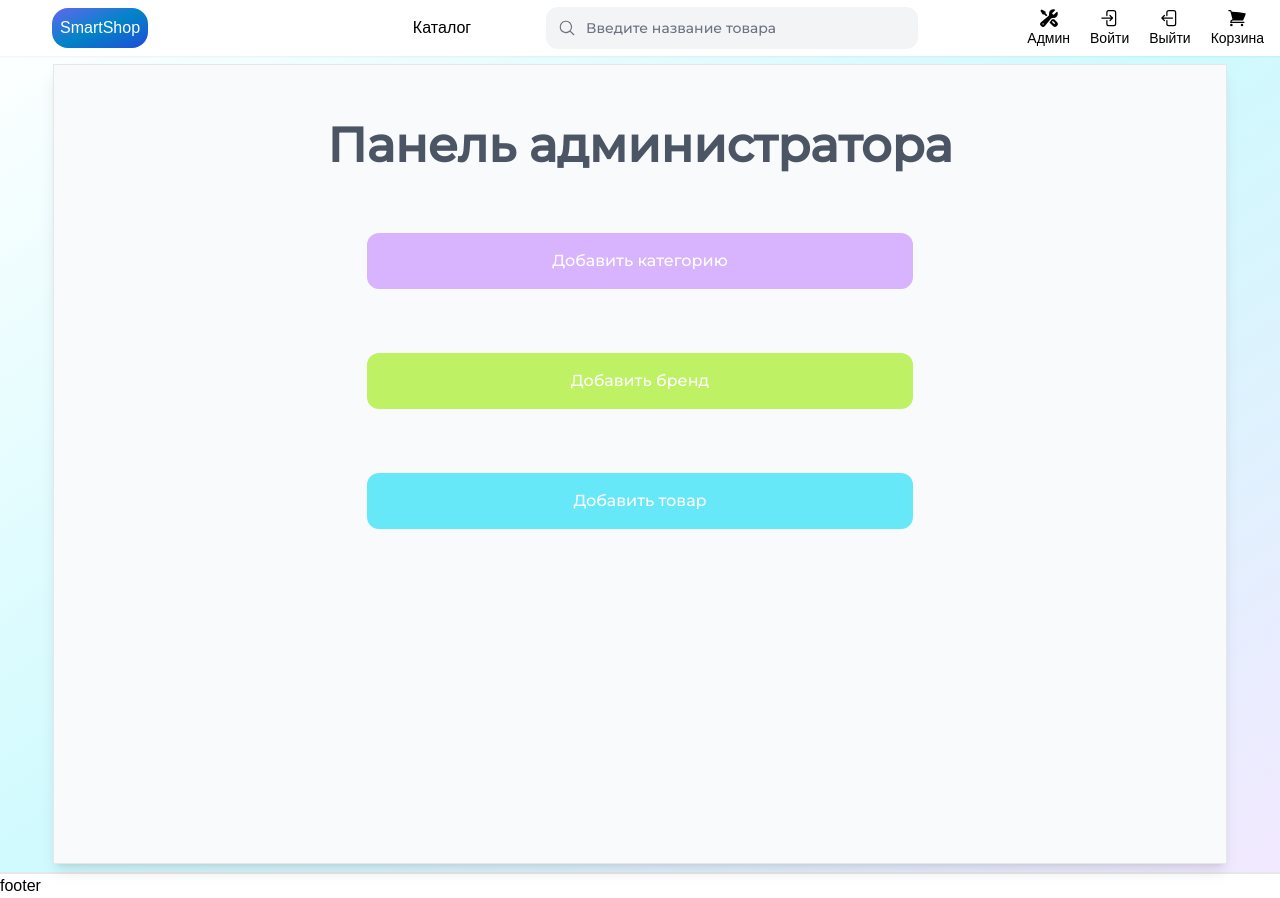
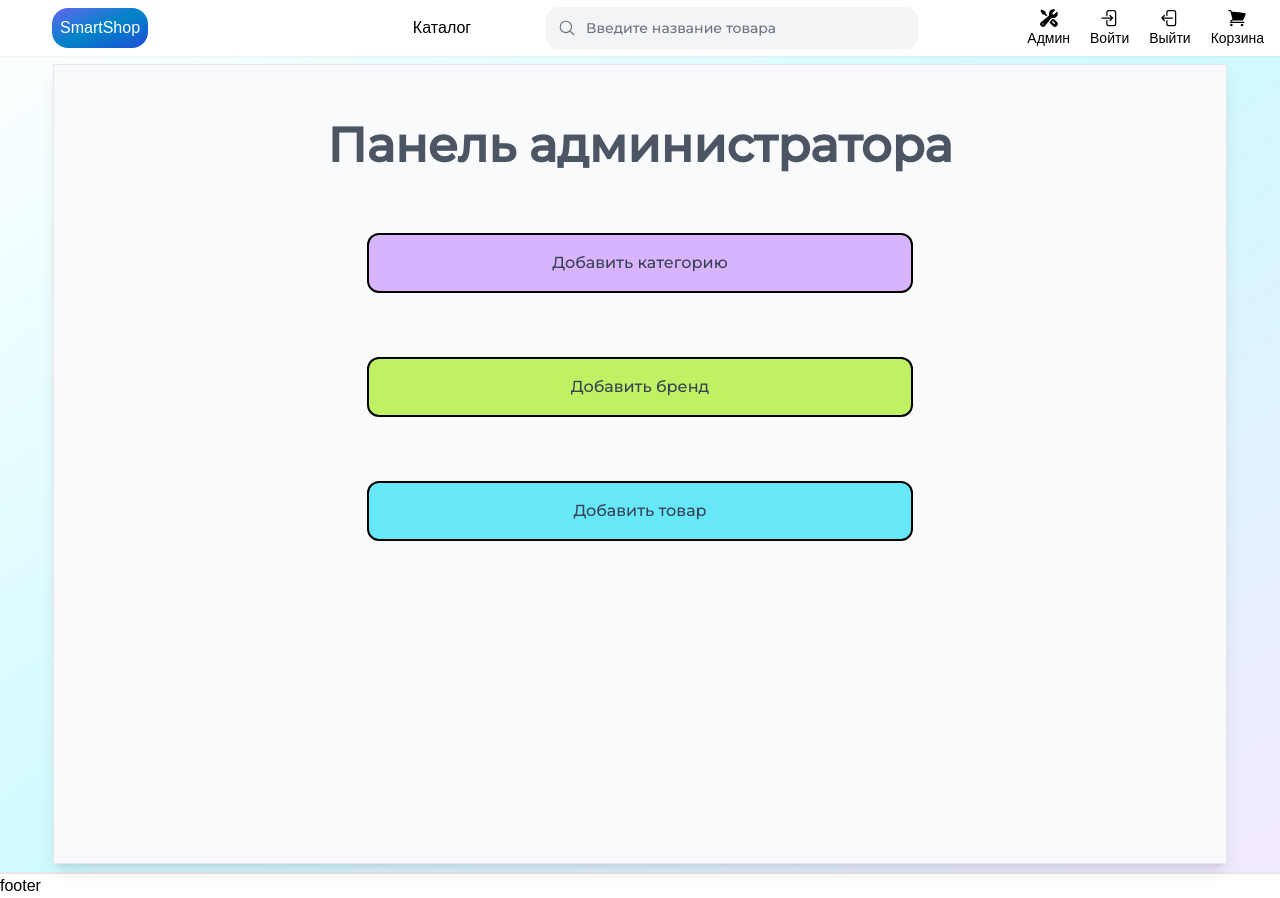
Before and after one commit to f-kurdan/SmartShop, a Next.js app in the folder online-store/new-client/: page /admin in a window 1280 px wide. Built offline with nearby package versions, Linux system fonts and the light colour scheme; a web font is replaced by a local one.

Commit message:
Implementadding and removing of  specs

```diff
--- a/online-store/new-client/src/components/admin/product-specification-adding.tsx
+++ b/online-store/new-client/src/components/admin/product-specification-adding.tsx
@@ -1,13 +1,30 @@
 import React from 'react'
 import ProductSpecificationRow from './product-specification-row'
 
+type ProductSpec = { title: string, description: string, id: number }
+
 const ProductSpecificationAdding = () => {
+    const [rows, setRows] = React.useState<ProductSpec[]>([])
+
+    console.log(rows)
+
+    const handleAddRow = () => {
+        setRows(rows => [...rows, { "title": "", "description": "", id: Date.now() }])
+    }
+
+    const handleDeleteRow = (id: number) => {
+        console.log(id)
+    setRows(rows.filter(r => r.id!== id))
+    }
+
     return (
         <div className='flex flex-col gap-3 w-11/12 justify-center items-start'>
-            <div className='p-3 rounded-lg bg-blue-200 cursor-pointer border-2 border-black text-center'>
+            <div onClick={handleAddRow} className='p-3 rounded-lg bg-blue-200 cursor-pointer border-2 border-black text-center'>
                 Добавить характеристику
             </div>
-            <ProductSpecificationRow />
+            {rows.map(r =>
+                (<ProductSpecificationRow key={r.id} id={r.id} handleDeleteRow={handleDeleteRow} />)
+            )}
         </div>
     )
 }
--- a/online-store/new-client/src/components/admin/product-specification-row.tsx
+++ b/online-store/new-client/src/components/admin/product-specification-row.tsx
@@ -1,15 +1,15 @@
-import React from 'react'
+import React, { memo } from 'react'
 
-const ProductSpecificationRow = () => {
+const ProductSpecificationRow =  memo(({id, handleDeleteRow}:{id:number, handleDeleteRow: (id: number) => void}) => {
     return (
         <div className='grid grid-cols-3 justify-items-stretch gap-2'>
             <input type="text" placeholder='Название' className="border-2 border-black rounded-lg p-2 text-center" />
             <input type="text" placeholder='Описание' className="border-2 border-black rounded-lg p-2 text-center" />
-            <div className='p-3 rounded-lg bg-red-200 cursor-pointer border-2 border-black text-center'>
+            <div onClick={() => handleDeleteRow(id)} className='p-3 rounded-lg bg-red-200 cursor-pointer border-2 border-black text-center'>
                 Удалить
             </div>
         </div>
     )
-}
+})
 
 export default ProductSpecificationRow
--- a/online-store/new-client/src/pages/admin/index.tsx
+++ b/online-store/new-client/src/pages/admin/index.tsx
@@ -38,8 +38,8 @@ const index = () => {
 
   return (
     <div onClick={(e) => onClickOutside(e)} className={`${montserrat.className} flex flex-col justify-start items-center px-10 py-14 w-11/12 h-screen my-2 ounded-sm border border-gray-200 bg-gray-50 shadow-lg text-gray-700 gap-y-16`}>
-      <h1 className='font-bold text-5xl text-center text-gray-600'>Панель администратора</h1>
-      <div onClick={() => setShowCategoryModal(true)} className='transition-all duration-300 text-white bg-purple-300 p-4 text-center w-1/2 rounded-xl hover:cursor-pointer active:blur-sm'>
+      <h1 className='font-bold text-5xl text-center text-gray-600 '>Панель администратора</h1>
+      <div onClick={() => setShowCategoryModal(true)} className='transition-all duration-300 bg-purple-300 p-4 text-center w-1/2 rounded-xl hover:cursor-pointer active:blur-sm border-2 border-black '>
         Добавить категорию
       </div>
       <HandlerContext.Provider value={handleCancelClick}>
@@ -48,7 +48,7 @@ const index = () => {
             title='Создание категории' />
         </NameContext.Provider>
       </HandlerContext.Provider>
-      <div onClick={() => setShowBrandModal(true)} className='transition-all duration-300 text-white bg-lime-300  p-4 text-center w-1/2 rounded-xl hover:cursor-pointer active:blur-sm'>
+      <div onClick={() => setShowBrandModal(true)} className='transition-all duration-30 bg-lime-300  p-4 text-center w-1/2 rounded-xl hover:cursor-pointer active:blur-sm border-2 border-black'>
         Добавить бренд
       </div>
       <HandlerContext.Provider value={handleCancelClick}>
@@ -57,7 +57,7 @@ const index = () => {
             title='Создание бренда' />
         </NameContext.Provider>
       </HandlerContext.Provider>
-      <div onClick={() => setShowProductAddingModal(true)} className='transition-all duration-300 text-white bg-cyan-300  p-4 text-center w-1/2 rounded-xl hover:cursor-pointer active:blur-sm'>
+      <div onClick={() => setShowProductAddingModal(true)} className='transition-all duration-300 bg-cyan-300  p-4 text-center w-1/2 rounded-xl hover:cursor-pointer active:blur-sm border-2 border-black '>
         Добавить товар
       </div>
       <HandlerContext.Provider value={handleCancelClick}>
```
